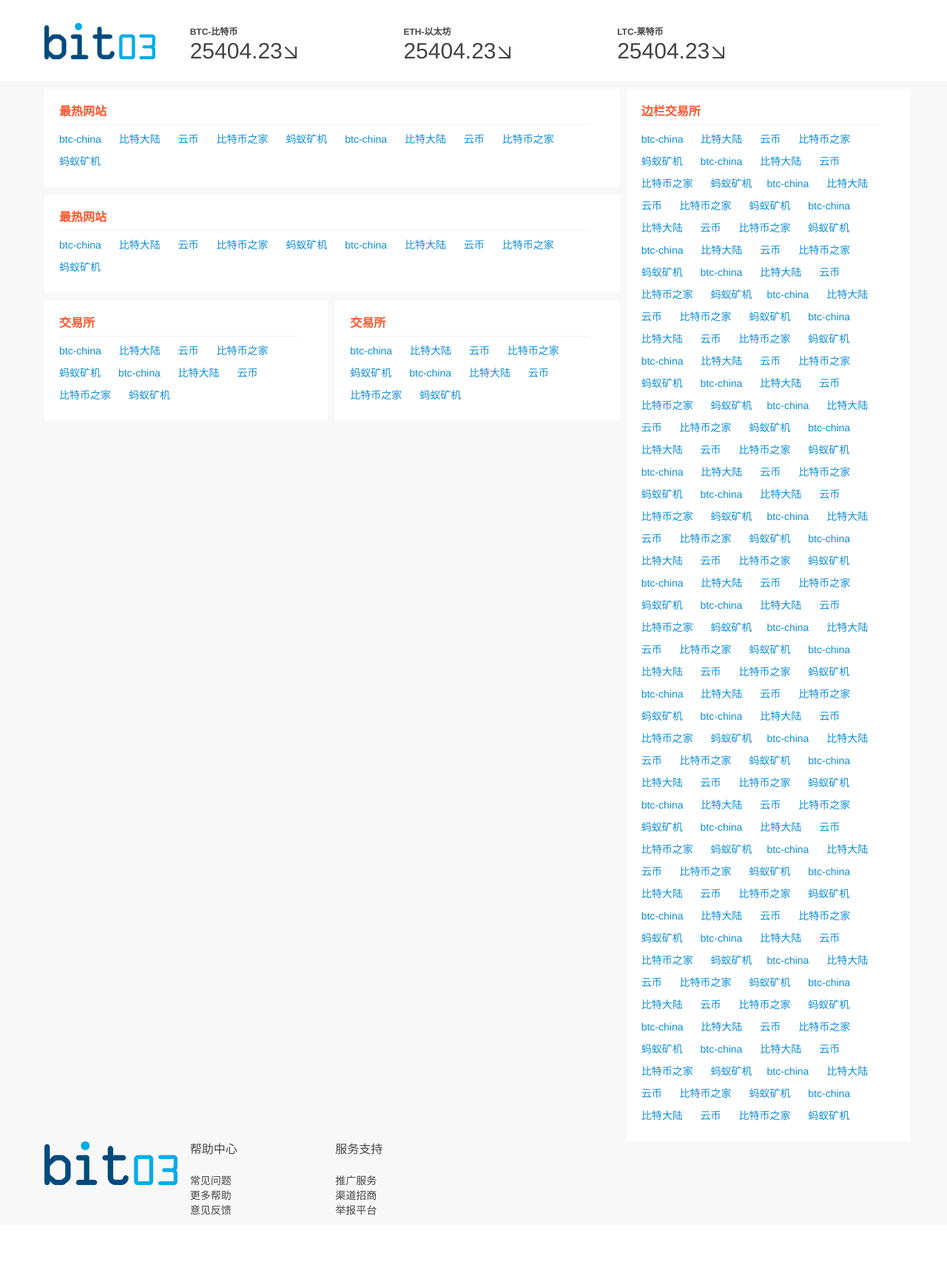
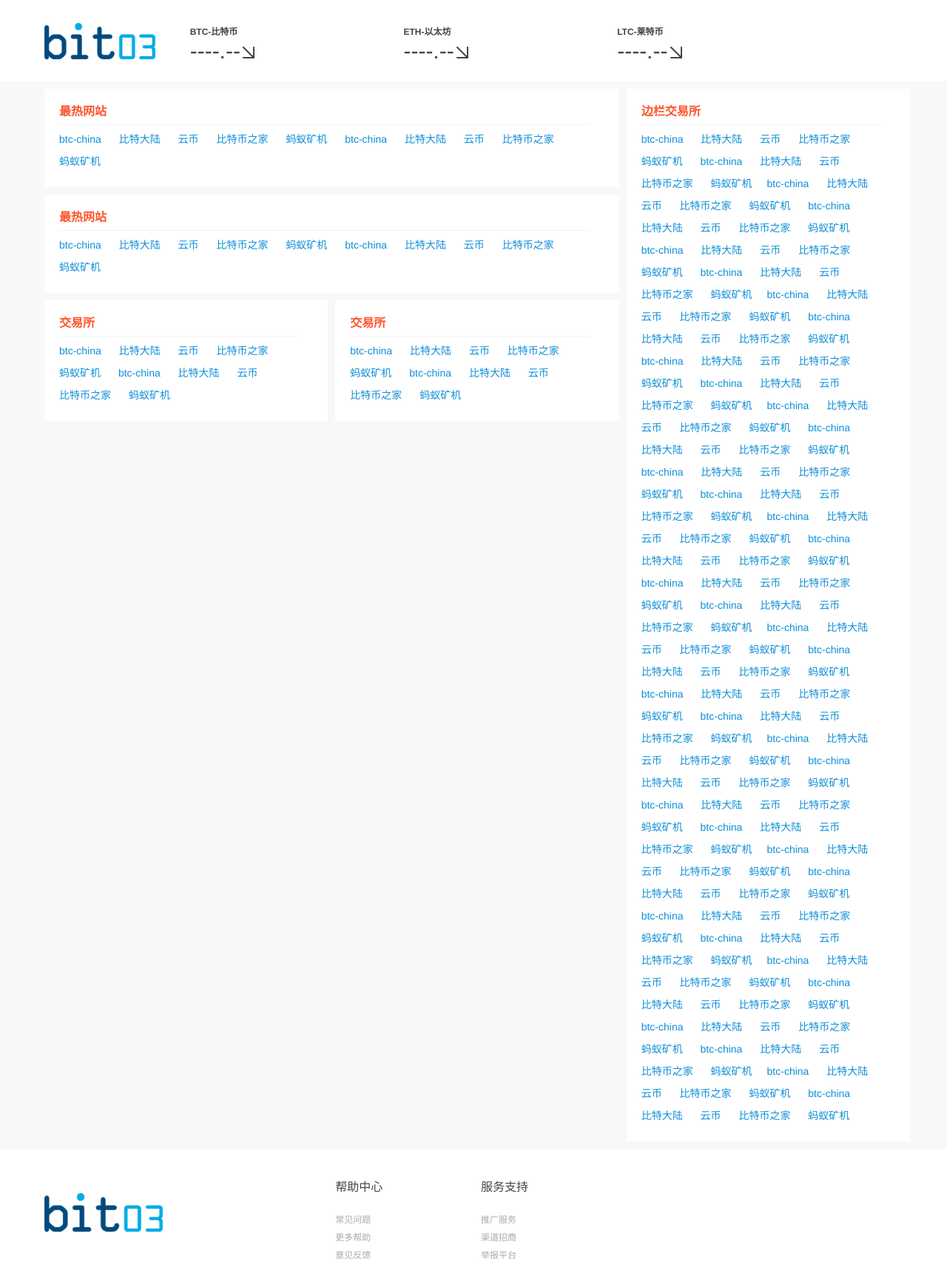
Before and after one commit to huanjie23333/Django_demo, a Django app: page / in a window 1280 px wide. Shown: the whole page at 74% size. Before the commit the page ends 1643 px from the top, so only its background shows below. Run offline with Django 3.2, Linux system fonts and the light colour scheme; some libraries are stand-ins or nearby versions.

```diff
--- a/static/css/web/main.css
+++ b/static/css/web/main.css
@@ -537,10 +537,25 @@ body a:hover {
   height: 10px;
   overflow: visible;
 }
-#footer .logo {
+#footer {
+  margin-top: 10px;
+  background-color: #fff;
+}
+#footer .logo img {
   width: 160px;
+  padding-top: 60px;
+}
+#footer .info-list {
+  margin-top: 40px;
+  margin-bottom: 20px;
+}
+#footer .info-list li {
+  font-size: 12px;
+  color: #aaa;
+  line-height: 24px;
 }
 #footer .info-list .info-header {
+  color: #434446;
   font-size: 16px;
   margin-bottom: 20px;
 }
--- a/static/css/web/main.less
+++ b/static/css/web/main.less
@@ -107,18 +107,29 @@ body{
 
 
 #footer{
+  margin-top:10px;
+  background-color:#fff;
   .logo{
-      width: 160px;
+      img{
+        width: 160px;
+        padding-top:60px;
+      }
   }
 
   .info-list{
+       margin-top:40px;
+       margin-bottom:20px;
+       li{
+          font-size:@font-size-small;
+          color:@support-text-color;
+          line-height:@font-size-small*2;
+       }
        .info-header{
-         font-size: 16px;
-         margin-bottom: 20px;
+          color:@common-text-color;
+          font-size: 16px;
+          margin-bottom: 20px;
        }
-       li{
 
-       }
   }
 }
 
--- a/templates/web/partial/footer.html
+++ b/templates/web/partial/footer.html
@@ -5,7 +5,7 @@
             <div class="col-sm-2">
                 <span class="logo"><img src="{% static 'images/logo.png' %}"></span>
             </div>
-            <div class="col-sm-2">
+            <div class="col-sm-2 col-sm-offset-2">
                 <ul class="info-list">
                     <li class="info-header">帮助中心</li>
                     <li>常见问题</li>
--- a/templates/web/partial/header.html
+++ b/templates/web/partial/header.html
@@ -15,7 +15,7 @@
                                 BTC-比特币
                             </div>
                             <div class="quote-price">
-                               <span class="price">25404.23</span>
+                               <span class="price">----.--</span>
                                <span class="g-icon">
                                    <svg viewBox="0 0 16 16" xmlns="http://www.w3.org/2000/svg">
                                        <path d="M15.057,0.001 L14.943,0.001 C14.422,0.001 14,0.423 14,0.944 L14,12.584 L1.709,0.293 C1.318,-0.098 0.685,-0.098 0.295,0.293 C-0.096,0.684 -0.096,1.316 0.295,1.707 L12.589,14.001 L0.943,14.001 C0.422,14.001 0,14.423 0,14.944 L0,15.058 C0,15.579 0.422,16.001 0.943,16.001 L14,16.001 L16,16.001 L16,14.001 L16,0.944 C16,0.423 15.578,0.001 15.057,0.001"
@@ -26,12 +26,12 @@
                         </div>
                     </li>
                     <li>
-                        <div class="quote" id="quote_etc">
+                        <div class="quote" id="quote_eth">
                             <div class="quote-head">
                                 ETH-以太坊
                             </div>
                             <div class="quote-price">
-                                <span class="price">25404.23</span>
+                                <span class="price">----.--</span>
                                <span class="g-icon">
                                    <svg viewBox="0 0 16 16" xmlns="http://www.w3.org/2000/svg">
                                        <path d="M15.057,0.001 L14.943,0.001 C14.422,0.001 14,0.423 14,0.944 L14,12.584 L1.709,0.293 C1.318,-0.098 0.685,-0.098 0.295,0.293 C-0.096,0.684 -0.096,1.316 0.295,1.707 L12.589,14.001 L0.943,14.001 C0.422,14.001 0,14.423 0,14.944 L0,15.058 C0,15.579 0.422,16.001 0.943,16.001 L14,16.001 L16,16.001 L16,14.001 L16,0.944 C16,0.423 15.578,0.001 15.057,0.001"
@@ -47,7 +47,7 @@
                                 LTC-莱特币
                             </div>
                             <div class="quote-price">
-                                <span class="price">25404.23</span>
+                                <span class="price">----.--</span>
                                 <span class="g-icon">
                                    <svg viewBox="0 0 16 16" xmlns="http://www.w3.org/2000/svg">
                                        <path d="M15.057,0.001 L14.943,0.001 C14.422,0.001 14,0.423 14,0.944 L14,12.584 L1.709,0.293 C1.318,-0.098 0.685,-0.098 0.295,0.293 C-0.096,0.684 -0.096,1.316 0.295,1.707 L12.589,14.001 L0.943,14.001 C0.422,14.001 0,14.423 0,14.944 L0,15.058 C0,15.579 0.422,16.001 0.943,16.001 L14,16.001 L16,16.001 L16,14.001 L16,0.944 C16,0.423 15.578,0.001 15.057,0.001"
```
Also changed, not shown: static/js/web/app/subapp/data/datafeed.js (+23 -2 lines), static/js/web/app/subapp/header/quote.js (+11 -3 lines), static/js/web/jsbuild/index_page_app_build.js.
